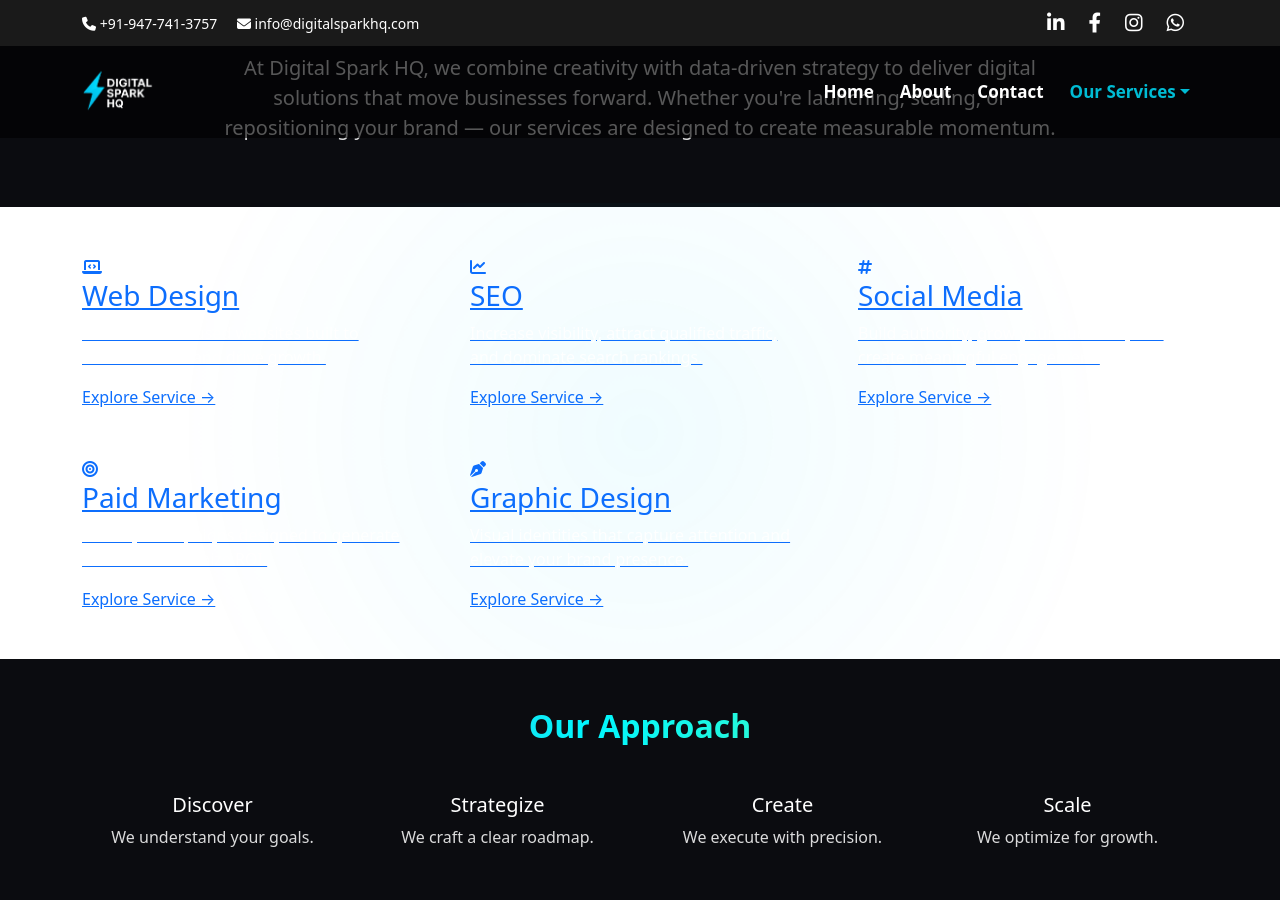
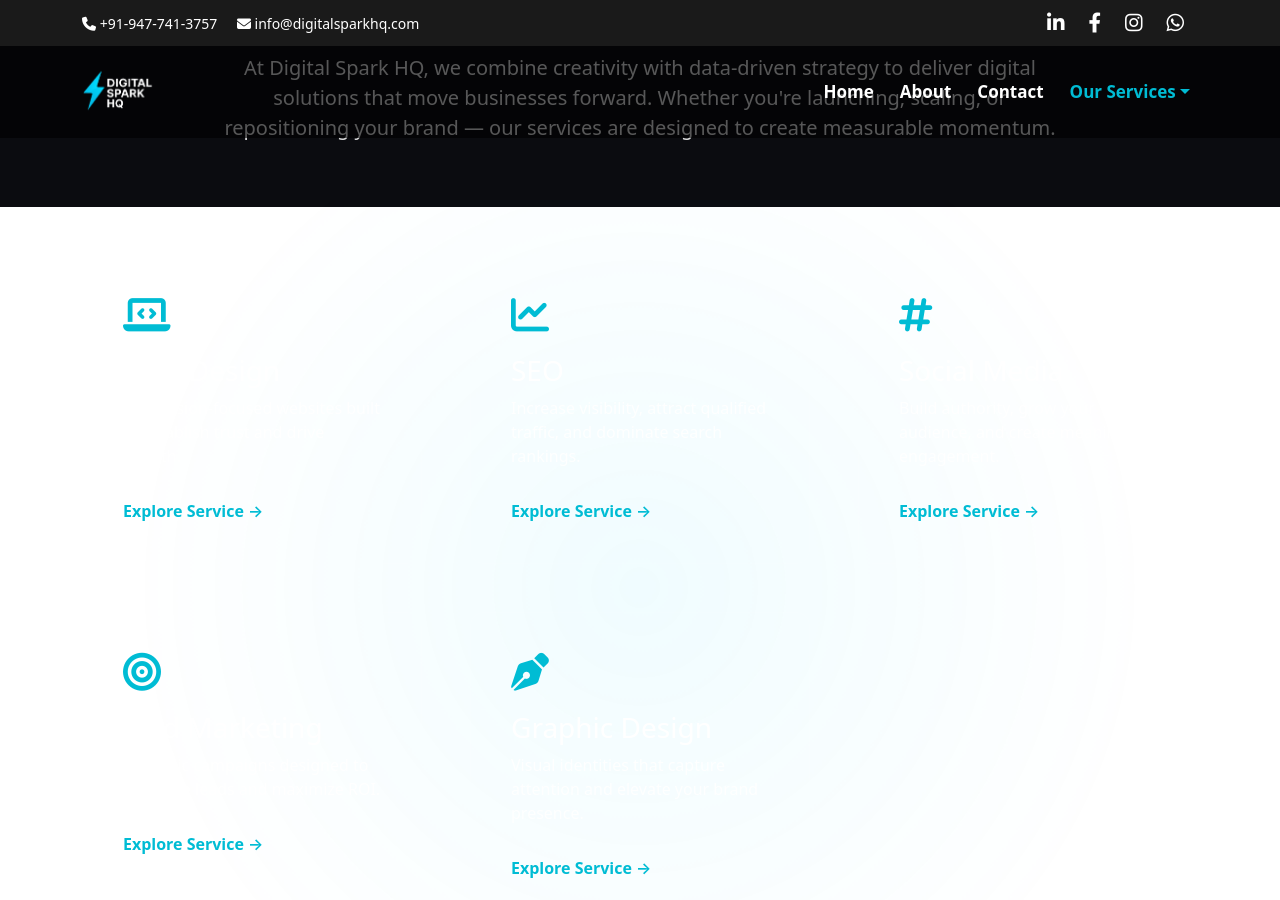
Before and after one commit to Iambiswajit-C/digitalsparkhq, a Jekyll site: the page built from services.md, in a window 1280 px wide and 900 px high, scrolled down 867 px. Built offline with Jekyll 4.4.1, drawn with Linux system fonts in a browser that asks for light colours.

Commit message:
Update style.css

```diff
--- a/assets/css/style.css
+++ b/assets/css/style.css
@@ -280,6 +280,49 @@
 .hero-glow{
   z-index:1;
 }
+
+/* Services Hub Page */
+.service-hub-card{
+
+display:block;
+padding:40px;
+border-radius:14px;
+
+background:rgba(255,255,255,0.04);
+border:1px solid rgba(255,255,255,0.08);
+
+text-decoration:none;
+color:white;
+
+transition:all .35s ease;
+
+height:100%;
+}
+
+.service-hub-card:hover{
+
+transform:translateY(-10px);
+
+box-shadow:0 20px 40px rgba(0,212,255,.18);
+
+border-color:rgba(0,212,255,.4);
+}
+
+.service-icon{
+
+font-size:38px;
+margin-bottom:20px;
+color:var(--hover-color);
+}
+
+.service-link{
+
+display:inline-block;
+margin-top:15px;
+font-weight:600;
+color:var(--hover-color);
+}
+
 
 /* Glass content panel (services) */
 .glass-panel {
```
